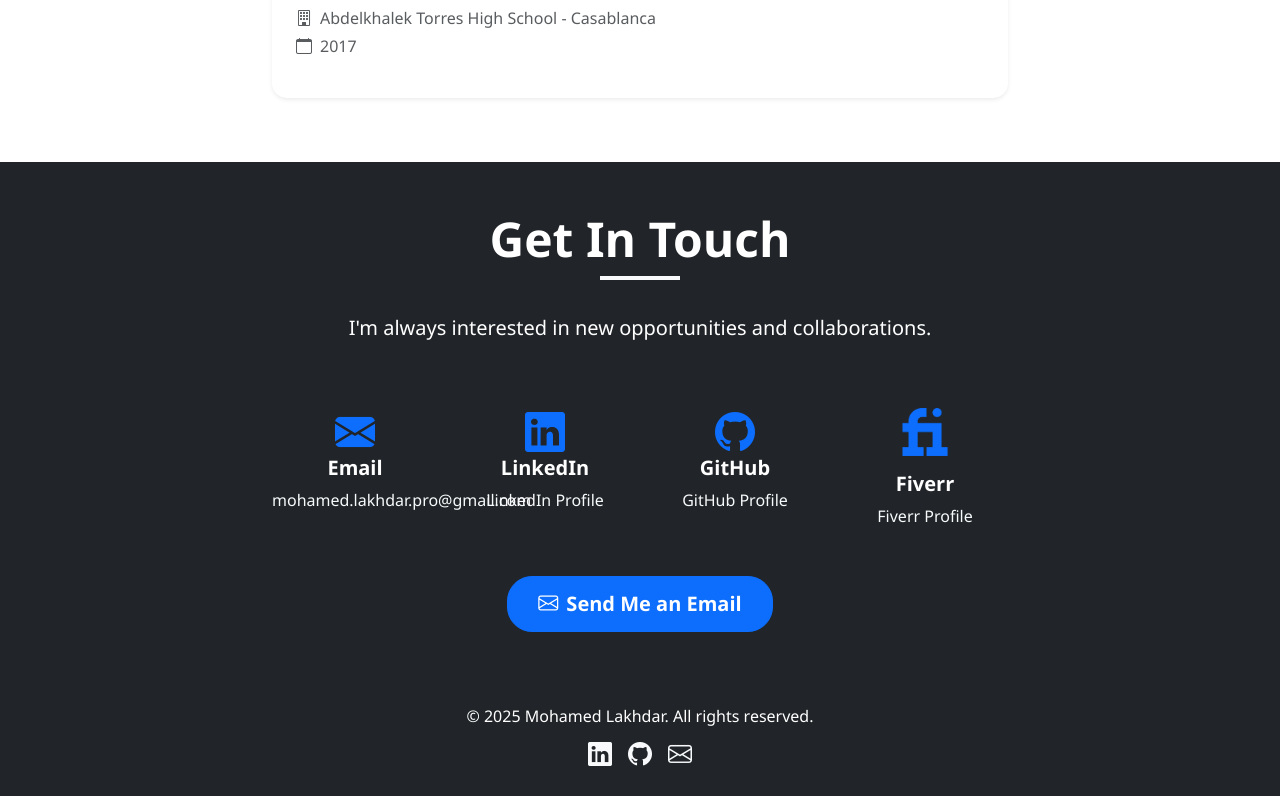
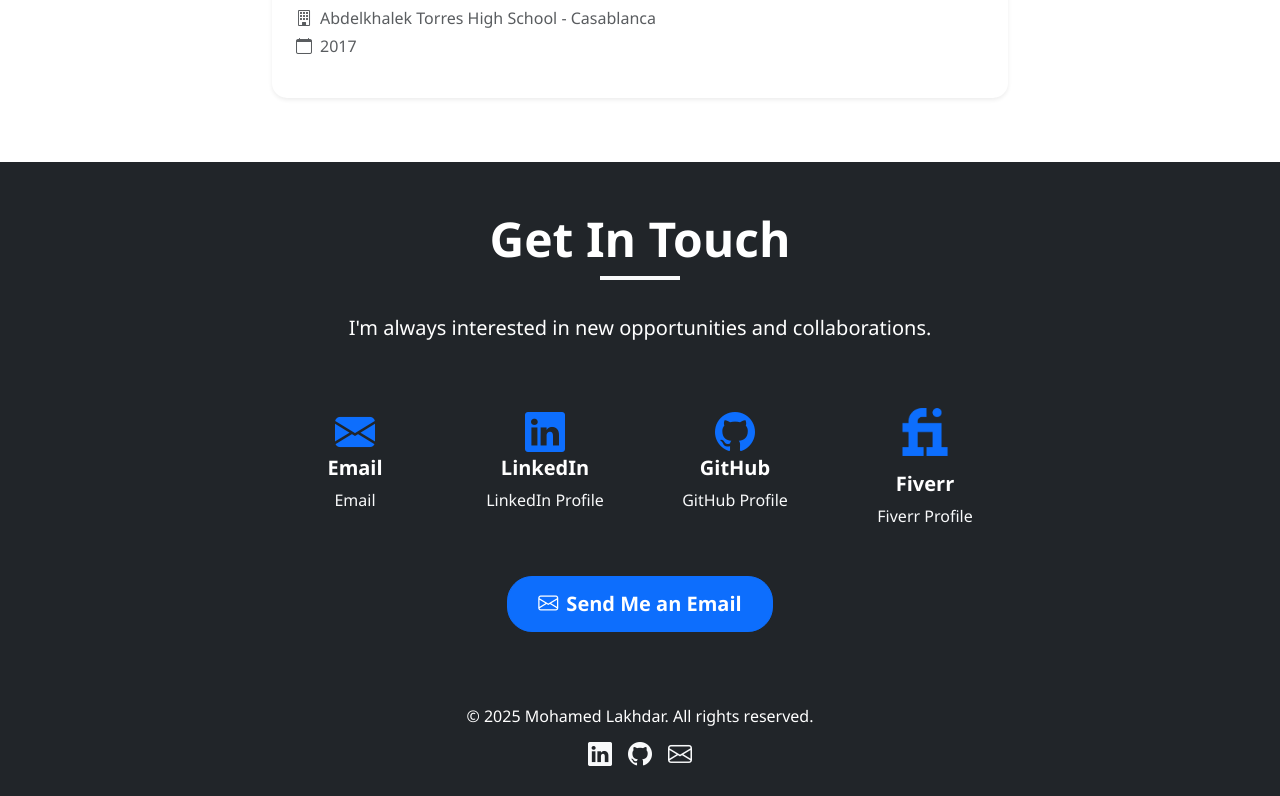
Before and after one commit to LakhdarMohamed-github/MohamedLakhdar, a React (Vite) app: page / in a window 1280 px wide. Shown: the part 5067-5863 px from the top of the page. Built offline with nearby package versions, Linux system fonts and the light colour scheme.

Commit message:
Update App.jsx

```diff
--- a/src/App.jsx
+++ b/src/App.jsx
@@ -388,7 +388,7 @@ function App() {
                       href={`mailto:${resumeData.contact.email}`}
                       className="text-light text-decoration-none"
                     >
-                      {resumeData.contact.email}
+                      Email
                     </a>
                   </div>
                 </Col>
@@ -423,7 +423,7 @@ function App() {
                 <Col md={3} className="mb-4">
                   <div className="contact-item">
                     <img
-                    src="public/fiverr.png"
+                    src="fiverr.png"
                     alt="Fiverr"
                     width="48"
                     height="48"
```
